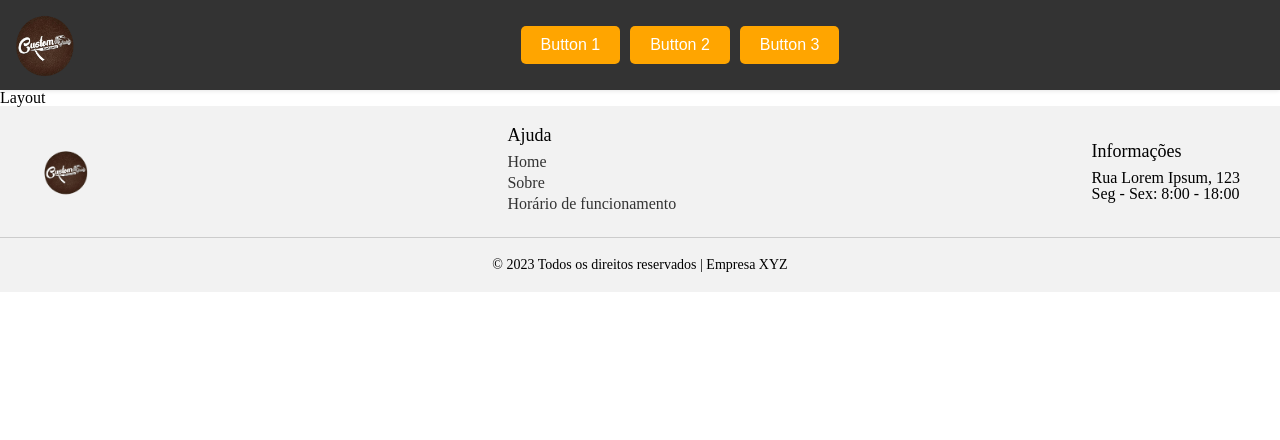
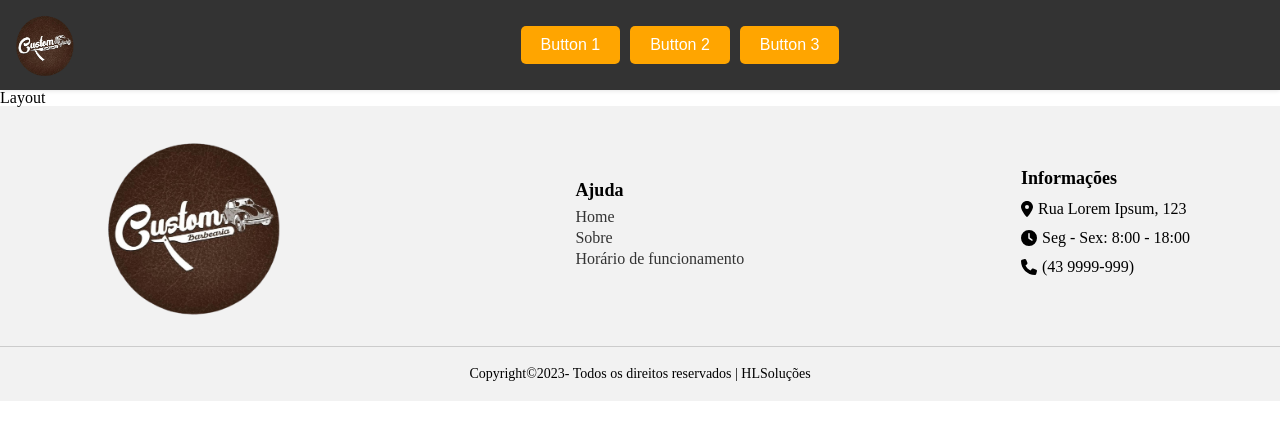
Before and after one commit to higorseixas/Custom-barber-shop-front, a Next.js app: page / in a window 1280 px wide. Shown: the top 440 px of the page. Built offline with nearby package versions, Linux system fonts and the light colour scheme.

Commit message:
Adicionando Icons ao footer

```diff
--- a/components/Footer/footer.tsx
+++ b/components/Footer/footer.tsx
@@ -1,8 +1,22 @@
 import styled from "styled-components"
+import { FontAwesomeIcon } from '@fortawesome/react-fontawesome'
+import { faLocationDot, faClock, faPhone } from '@fortawesome/free-solid-svg-icons';
+import { footerIoconInterface } from "./footerIoconInterface";
+
+const Icon = ({ icon }: footerIoconInterface) => {
+  return <FontAwesomeIcon icon={icon} />;
+};
 
 const FooterContainer = styled.footer`
   background-color: #f2f2f2;
   padding: 20px 0;
+
+  @media (max-width: 768px) {
+    display: flex;
+    flex-direction: column;
+    justify-content: center;
+    align-items: center;
+  }
 `;
 
 const FooterContent = styled.div`
@@ -12,26 +26,38 @@ const FooterContent = styled.div`
   flex-wrap: wrap;
   justify-content: space-between;
   align-items: center;
+
+  @media (max-width: 768px) {
+    flex-direction: column;
+    justify-content: center;
+    align-items: center;
+  }
 `;
 
 const Logo = styled.img`
-  height: 50px;
+  height: 200px;
+  margin-left: 50px;
+
+  @media (max-width: 768px) {
+    margin: 0;
+    margin-bottom: 20px;
+  }
 `;
 
 const HelpColumn = styled.div`
   display: flex;
   flex-direction: column;
-`;
 
-const HelpTitle = styled.h4`
-  margin: 0 0 10px;
-  font-size: 18px;
+  @media (max-width: 768px) {
+    margin-bottom: 20px;
+  }
 `;
 
 const HelpLink = styled.a`
   margin-bottom: 5px;
   color: #333;
   text-decoration: none;
+  line-height: 1.0;
 
   &:hover {
     text-decoration: underline;
@@ -41,16 +67,30 @@ const HelpLink = styled.a`
 const InfoColumn = styled.div`
   display: flex;
   flex-direction: column;
+  margin-right: 50px;
+
+  @media (max-width: 768px) {
+    margin-right: 0;
+    margin-bottom: 20px;
+  }
 `;
 
-const InfoTitle = styled.h4`
+const Title = styled.h4`
   margin: 0 0 10px;
   font-size: 18px;
+  font-weight: bold;
+`;
+
+const InfoItem = styled.li`
+  display: flex;
+  align-items: center;
+  margin-bottom: 5px;
 `;
 
 const InfoText = styled.p`
-  margin: 0;
+  margin: 0 0 0 5px;
   font-size: 16px;
+  line-height: 1.5;
 `;
 
 const Line = styled.hr`
@@ -66,6 +106,10 @@ const Copyright = styled.p`
   text-align: center;
 `;
 
+const StyledIcon = styled(Icon)`
+  margin-right: 5px;
+`;
+
 export const Footer = () =>{
     return(
         <FooterContainer>
@@ -73,21 +117,37 @@ export const Footer = () =>{
           <Logo src="/images/logo.png" alt="Logo" />
 
           <HelpColumn>
-            <HelpTitle>Ajuda</HelpTitle>
+            <Title>Ajuda</Title>
             <HelpLink href="/">Home</HelpLink>
             <HelpLink href="/about">Sobre</HelpLink>
             <HelpLink href="/opening-hours">Horário de funcionamento</HelpLink>
           </HelpColumn>
 
           <InfoColumn>
-            <InfoTitle>Informações</InfoTitle>
-            <InfoText>Rua Lorem Ipsum, 123</InfoText>
-            <InfoText>Seg - Sex: 8:00 - 18:00</InfoText>
+            <Title>Informações</Title>
+            <ul>
+              <InfoItem>
+                <StyledIcon icon={faLocationDot} />
+                <InfoText>Rua Lorem Ipsum, 123</InfoText>
+              </InfoItem>
+            </ul>
+            <ul>
+              <InfoItem>
+                <StyledIcon icon={faClock}/>
+                <InfoText>Seg - Sex: 8:00 - 18:00</InfoText>
+              </InfoItem>
+            </ul>
+            <ul>
+              <InfoItem>
+                <StyledIcon icon={faPhone}/>
+                <InfoText>(43 9999-999)</InfoText>
+              </InfoItem>
+            </ul>
           </InfoColumn>
         </FooterContent>
         <Line />
         <Copyright>
-          © 2023 Todos os direitos reservados | Empresa XYZ
+          Copyright©2023- Todos os direitos reservados | HLSoluções
         </Copyright>
       </FooterContainer>
     )
--- /dev/null
+++ b/components/Footer/footerIoconInterface.ts
@@ -0,0 +1,5 @@
+import { IconProp } from "@fortawesome/fontawesome-svg-core";
+
+export interface footerIoconInterface {
+  icon: IconProp;
+}
--- a/components/Navbar/navbar.tsx
+++ b/components/Navbar/navbar.tsx
@@ -1,4 +1,3 @@
-import Link from 'next/link'
 import styled from 'styled-components'
 
 const NavbarContainer = styled.nav`
--- a/src/pages/_app.tsx
+++ b/src/pages/_app.tsx
@@ -1,5 +1,6 @@
 import type { AppProps } from 'next/app'
 import 'reset-css';
+
 
 export default function App({ Component, pageProps }: AppProps) {
   return (
```
